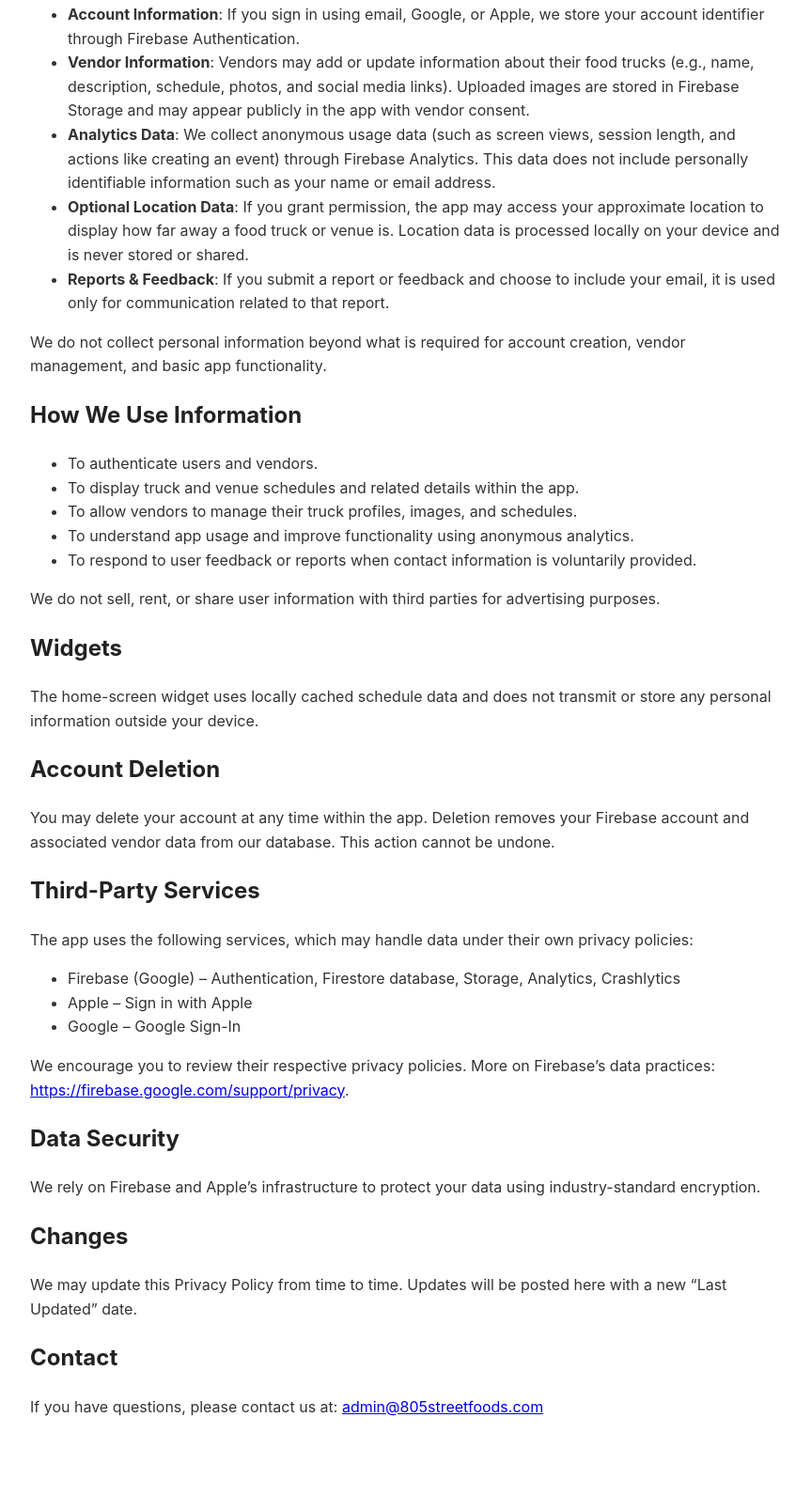
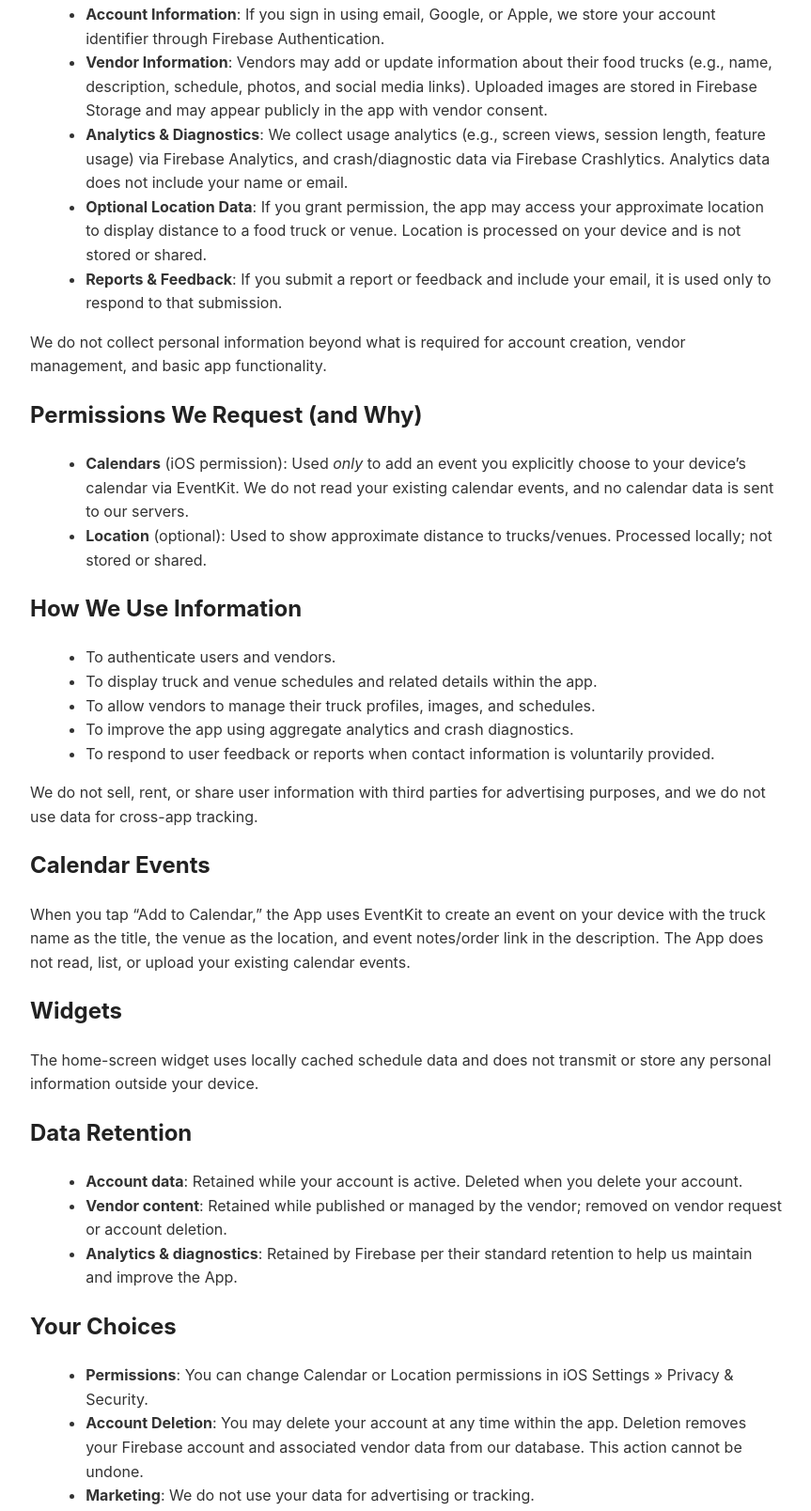
Before and after one commit to mjb622/805StreetFoods-Privacy, a plain HTML site: page index.html in a window 1280 px wide. Shown: the part 310-1918 px from the top of the page at 94% size, without its empty margins (208-1071 px from the left). Before the commit the page ends 1884 px from the top, so only its background shows below. Drawn offline with Linux system fonts and the light colour scheme.

Commit message:
Revise privacy policy and update last modified date
Updated privacy policy details including last updated date and information collection practices.

```diff
--- a/index.html
+++ b/index.html
@@ -13,14 +13,14 @@
       line-height: 1.6;
       color: #333;
     }
-    h1, h2 {
-      color: #222;
-    }
+    h1, h2, h3 { color: #222; }
+    code { background: #f6f6f6; padding: 0 .25rem; border-radius: 4px; }
+    ul { margin-left: 1.2rem; }
   </style>
 </head>
 <body>
   <h1>Privacy Policy</h1>
-  <p><em>Last updated: October 12, 2025</em></p>
+  <p><em>Last updated: October 20, 2025</em></p>
 
   <p>805StreetFoods (“we,” “our,” or “us”) respects your privacy. This Privacy Policy explains how our mobile application (“the App”) handles information.</p>
 
@@ -28,39 +28,63 @@
   <ul>
     <li><strong>Account Information</strong>: If you sign in using email, Google, or Apple, we store your account identifier through Firebase Authentication.</li>
     <li><strong>Vendor Information</strong>: Vendors may add or update information about their food trucks (e.g., name, description, schedule, photos, and social media links). Uploaded images are stored in Firebase Storage and may appear publicly in the app with vendor consent.</li>
-    <li><strong>Analytics Data</strong>: We collect anonymous usage data (such as screen views, session length, and actions like creating an event) through Firebase Analytics. This data does not include personally identifiable information such as your name or email address.</li>
-    <li><strong>Optional Location Data</strong>: If you grant permission, the app may access your approximate location to display how far away a food truck or venue is. Location data is processed locally on your device and is never stored or shared.</li>
-    <li><strong>Reports & Feedback</strong>: If you submit a report or feedback and choose to include your email, it is used only for communication related to that report.</li>
+    <li><strong>Analytics & Diagnostics</strong>: We collect usage analytics (e.g., screen views, session length, feature usage) via Firebase Analytics, and crash/diagnostic data via Firebase Crashlytics. Analytics data does not include your name or email.</li>
+    <li><strong>Optional Location Data</strong>: If you grant permission, the app may access your approximate location to display distance to a food truck or venue. Location is processed on your device and is not stored or shared.</li>
+    <li><strong>Reports & Feedback</strong>: If you submit a report or feedback and include your email, it is used only to respond to that submission.</li>
   </ul>
   <p>We do not collect personal information beyond what is required for account creation, vendor management, and basic app functionality.</p>
+
+  <h2>Permissions We Request (and Why)</h2>
+  <ul>
+    <li><strong>Calendars</strong> (iOS permission): Used <em>only</em> to add an event you explicitly choose to your device’s calendar via EventKit. We do not read your existing calendar events, and no calendar data is sent to our servers.</li>
+    <li><strong>Location</strong> (optional): Used to show approximate distance to trucks/venues. Processed locally; not stored or shared.</li>
+    <!-- Add others here if you enable them in the future (e.g., Photos, Camera) -->
+  </ul>
 
   <h2>How We Use Information</h2>
   <ul>
     <li>To authenticate users and vendors.</li>
     <li>To display truck and venue schedules and related details within the app.</li>
     <li>To allow vendors to manage their truck profiles, images, and schedules.</li>
-    <li>To understand app usage and improve functionality using anonymous analytics.</li>
+    <li>To improve the app using aggregate analytics and crash diagnostics.</li>
     <li>To respond to user feedback or reports when contact information is voluntarily provided.</li>
   </ul>
-  <p>We do not sell, rent, or share user information with third parties for advertising purposes.</p>
+  <p>We do not sell, rent, or share user information with third parties for advertising purposes, and we do not use data for cross-app tracking.</p>
+
+  <h2>Calendar Events</h2>
+  <p>When you tap “Add to Calendar,” the App uses EventKit to create an event on your device with the truck name as the title, the venue as the location, and event notes/order link in the description. The App does not read, list, or upload your existing calendar events.</p>
 
   <h2>Widgets</h2>
   <p>The home-screen widget uses locally cached schedule data and does not transmit or store any personal information outside your device.</p>
 
-  <h2>Account Deletion</h2>
-  <p>You may delete your account at any time within the app. Deletion removes your Firebase account and associated vendor data from our database. This action cannot be undone.</p>
+  <h2>Data Retention</h2>
+  <ul>
+    <li><strong>Account data</strong>: Retained while your account is active. Deleted when you delete your account.</li>
+    <li><strong>Vendor content</strong>: Retained while published or managed by the vendor; removed on vendor request or account deletion.</li>
+    <li><strong>Analytics & diagnostics</strong>: Retained by Firebase per their standard retention to help us maintain and improve the App.</li>
+  </ul>
+
+  <h2>Your Choices</h2>
+  <ul>
+    <li><strong>Permissions</strong>: You can change Calendar or Location permissions in iOS Settings &raquo; Privacy &amp; Security.</li>
+    <li><strong>Account Deletion</strong>: You may delete your account at any time within the app. Deletion removes your Firebase account and associated vendor data from our database. This action cannot be undone.</li>
+    <li><strong>Marketing</strong>: We do not use your data for advertising or tracking.</li>
+  </ul>
 
   <h2>Third-Party Services</h2>
-  <p>The app uses the following services, which may handle data under their own privacy policies:</p>
+  <p>The app uses the following services, which handle data under their own privacy policies:</p>
   <ul>
     <li>Firebase (Google) – Authentication, Firestore database, Storage, Analytics, Crashlytics</li>
     <li>Apple – Sign in with Apple</li>
     <li>Google – Google Sign-In</li>
   </ul>
-  <p>We encourage you to review their respective privacy policies. More on Firebase’s data practices: <a href="https://firebase.google.com/support/privacy" target="_blank" rel="noopener">https://firebase.google.com/support/privacy</a>.</p>
+  <p>Learn more about Firebase privacy: <a href="https://firebase.google.com/support/privacy" target="_blank" rel="noopener">https://firebase.google.com/support/privacy</a>.</p>
 
   <h2>Data Security</h2>
-  <p>We rely on Firebase and Apple’s infrastructure to protect your data using industry-standard encryption.</p>
+  <p>We rely on Firebase and Apple infrastructure and industry-standard encryption to protect your data.</p>
+
+  <h2>Children’s Privacy</h2>
+  <p>The App is not directed to children under 13. If we learn we have collected personal information from a child under 13, we will delete it.</p>
 
   <h2>Changes</h2>
   <p>We may update this Privacy Policy from time to time. Updates will be posted here with a new “Last Updated” date.</p>
```
